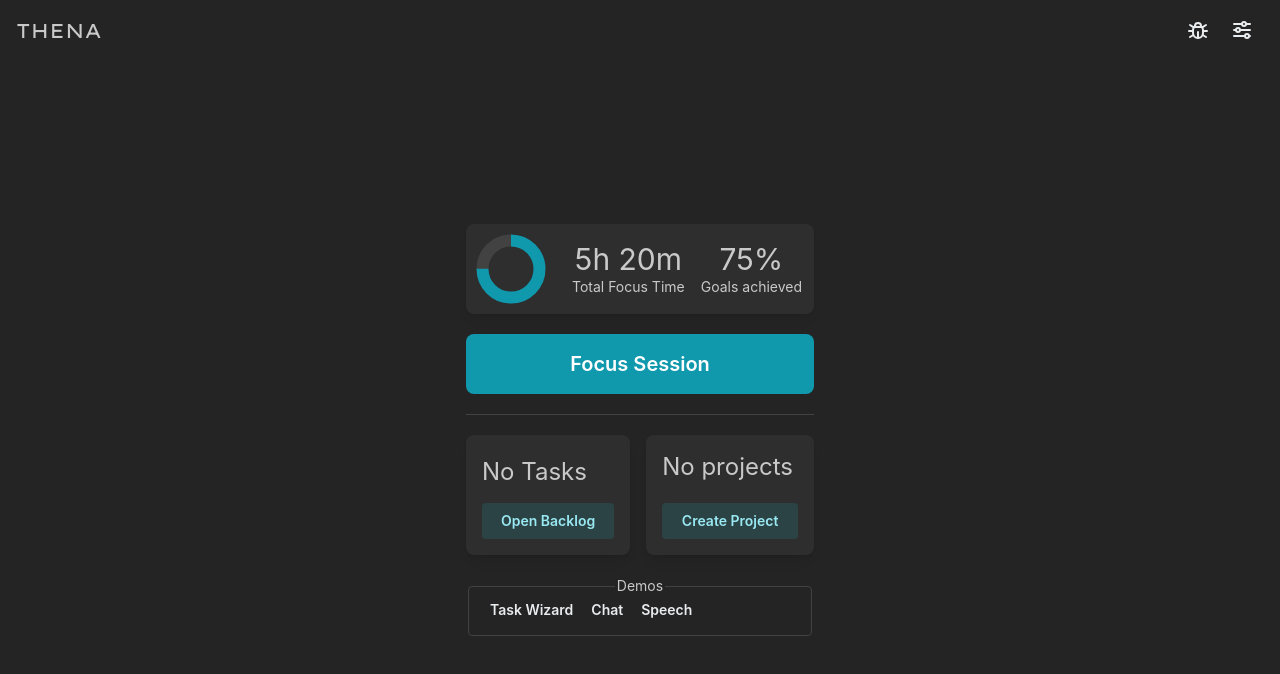
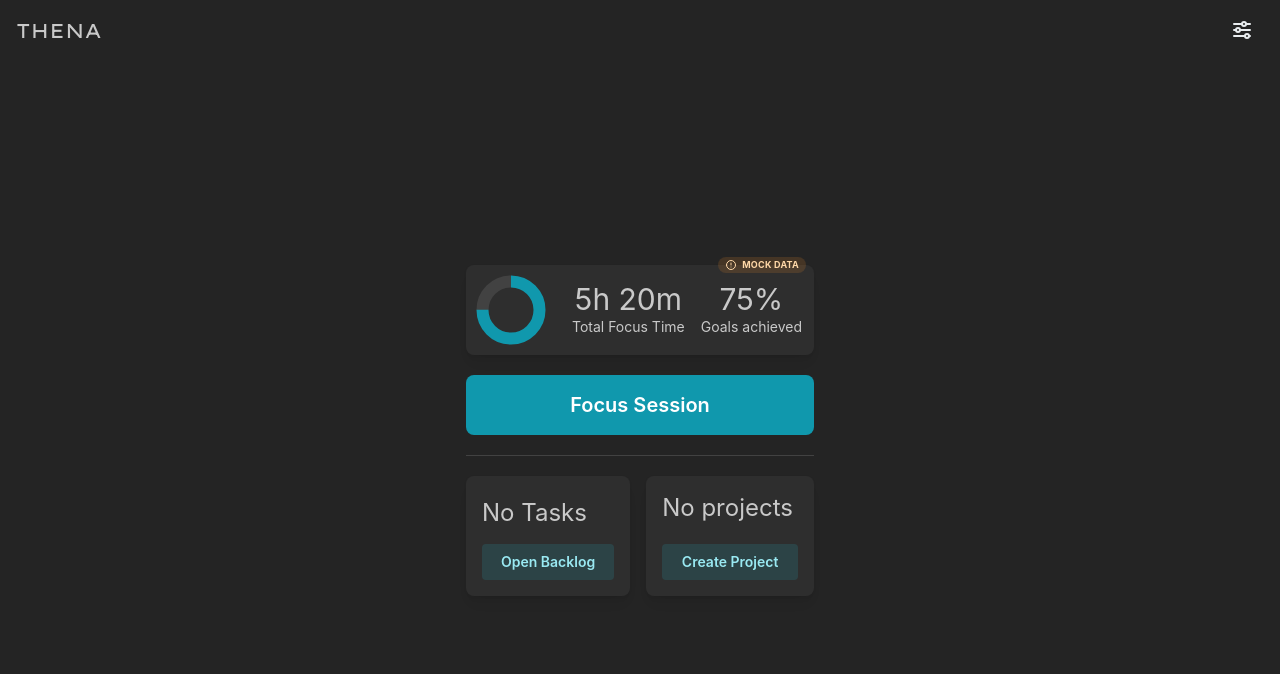
Before and after one commit to davincicoding-org/thena, a Next.js app: page / in a window 1280 px wide. Shown: the top 674 px of the page. Built offline with nearby package versions, Linux system fonts and the light colour scheme.

Commit message:
feat: improve home page

```diff
--- a/app/page.tsx
+++ b/app/page.tsx
@@ -4,7 +4,6 @@ import { useRef } from "react";
 import Link from "next/link";
 import {
   AppShell,
-  Avatar,
   Box,
   Button,
   Card,
@@ -14,23 +13,22 @@ import {
   Fieldset,
   Flex,
   Modal,
-  RingProgress,
   ScrollArea,
-  Skeleton,
   Space,
   Stack,
   Text,
   TextInput,
-  Tooltip,
 } from "@mantine/core";
 import { useDisclosure } from "@mantine/hooks";
 import { IconPlus } from "@tabler/icons-react";
 
 import type { TaskInput } from "@/core/task-management";
 import { SidePanel } from "@/ui/components/SidePanel";
+import { IntelligenceTile } from "@/ui/intelligence";
 import {
   Backlog,
   ProjectCreator,
+  ProjectsTile,
   taskFormOpts,
   useBacklog,
   useBacklogQueryOptions,
@@ -38,6 +36,8 @@ import {
   useTags,
   useTaskForm,
 } from "@/ui/task-management";
+
+const DEMO_DISABLED = true;
 
 const DEMO_PAGES = [
   {
@@ -54,10 +54,6 @@ const DEMO_PAGES = [
   },
 ];
 
-const PROJECT_SKELETONS = Array.from({ length: 10 }, (_, index) => (
-  <Skeleton key={index} height={38} width={38} radius="sm" />
-));
-
 export default function HomePage() {
   const { projects, createProject, loading: loadingProjects } = useProjects();
   const [isCreatingProject, projectCreatorModal] = useDisclosure();
@@ -73,29 +69,7 @@ export default function HomePage() {
     <AppShell.Main display="grid">
       <Center>
         <Stack gap="lg" className="w-fit" maw={500} p="lg">
-          <Card
-            p={0}
-            radius="md"
-            shadow="sm"
-            component={Link}
-            href="/intelligence"
-            className="transition-colors hover:bg-[var(--mantine-color-dark-5)]!"
-          >
-            <Flex gap="md" pr="sm" justify="space-evenly" align="center">
-              <RingProgress
-                size={90}
-                sections={[{ value: 75, color: "primary" }]}
-              />
-              <Stack gap={0} ta="center">
-                <Text className="text-3xl!">5h 20m</Text>
-                <Text size="sm">Total Focus Time</Text>
-              </Stack>
-              <Stack gap={0} ta="center">
-                <Text className="text-3xl!">75%</Text>
-                <Text size="sm">Goals achieved</Text>
-              </Stack>
-            </Flex>
-          </Card>
+          <IntelligenceTile />
           <Button
             size="xl"
             radius="md"
@@ -121,49 +95,15 @@ export default function HomePage() {
                 Open Backlog
               </Button>
             </Card>
-            <Card radius="md" shadow="sm" flex={1}>
-              <Card.Section mb={4}>
-                <ScrollArea scrollbars="x" scrollHideDelay={300}>
-                  <Flex gap="sm" p="md">
-                    {loadingProjects ? (
-                      PROJECT_SKELETONS
-                    ) : projects.length ? (
-                      projects.map((project) => (
-                        <Tooltip key={project.id} label={project.name}>
-                          <Avatar
-                            // component={Link}
-                            // href={`/projects/${project.id}`}
-                            // aria-label={`Open "${project.name}" project`}
-                            display="inline-block"
-                            size="md"
-                            radius="md"
-                            src={project.image}
-                            alt={project.name}
-                            color={project.color ?? "gray"}
-                            name={project.name}
+            <ProjectsTile
+              flex={1}
+              loading={loadingProjects}
+              items={projects}
+              onCreate={projectCreatorModal.open}
             />
-                        </Tooltip>
-                      ))
-                    ) : (
-                      <Text className="text-2xl!">No projects</Text>
-                    )}
-                  </Flex>
-                </ScrollArea>
-              </Card.Section>
-              <Button
-                mt="auto"
-                variant="light"
-                fullWidth
-                onClick={(e) => {
-                  projectCreatorModal.open();
-                  e.currentTarget.blur();
-                }}
-              >
-                Create Project
-              </Button>
-            </Card>
           </Flex>
 
+          {!DEMO_DISABLED && (
             <Fieldset legend="Demos" ta="center" p={0}>
               <ScrollArea scrollbars="x" scrollHideDelay={300}>
                 <Flex align="center" className="h-full" p="sm" pt={0}>
@@ -182,6 +122,7 @@ export default function HomePage() {
                 </Flex>
               </ScrollArea>
             </Fieldset>
+          )}
         </Stack>
       </Center>
 
@@ -232,13 +173,18 @@ function BacklogPanel({
 
   return (
     // TODO: Make side panel close on escape. Setting closeOnEscape={false} is a workaround, because pressing escape on the task adder form would the side panel.
-    <SidePanel opened={isOpen} closeOnEscape={false} onClose={onClose}>
-      <Flex className="h-full" direction="column" gap="md">
+    <SidePanel
+      opened={isOpen}
+      size="sm"
+      closeOnEscape={false}
+      onClose={onClose}
+    >
+      <Flex className="h-full" direction="column">
         <Backlog
           mode="edit"
           flex={1}
           tasks={tasks}
-          className="min-h-0"
+          className="min-h-0 rounded-b-none!"
           filters={filters}
           onFiltersUpdate={updateFilters}
           sort={sort}
@@ -250,7 +196,6 @@ function BacklogPanel({
           onCreateProject={createProject}
           onCreateTag={createTag}
         />
-        <Divider className="-mx-4" />
         <BacklogTaskAdder onSubmit={backlog.addTask} />
       </Flex>
     </SidePanel>
@@ -280,6 +225,7 @@ function BacklogTaskAdder({
       <Collapse in={!isAdding}>
         <Button
           variant="light"
+          radius={0}
           fullWidth
           size="md"
           leftSection={<IconPlus />}
@@ -300,7 +246,7 @@ function BacklogTaskAdder({
             void form.handleSubmit();
           }}
         >
-          <Stack gap="sm">
+          <Stack gap="sm" p="sm">
             <form.Field name="title">
               {(titleField) => (
                 <TextInput
--- a/app/shell.tsx
+++ b/app/shell.tsx
@@ -4,7 +4,7 @@ import Link from "next/link";
 import { usePathname } from "next/navigation";
 import { ActionIcon, AppShell, Flex, Modal, Text } from "@mantine/core";
 import { useDisclosure } from "@mantine/hooks";
-import { IconAdjustmentsHorizontal, IconBug } from "@tabler/icons-react";
+import { IconAdjustmentsHorizontal } from "@tabler/icons-react";
 
 import { Configuration } from "@/ui/misc/Configuration";
 import { cn } from "@/ui/utils";
@@ -37,18 +37,6 @@ export default function Shell({ children }: { children: React.ReactNode }) {
             color="gray"
             size="xl"
             ml="auto"
-            aria-label="Known Issues"
-            component={Link}
-            target="_blank"
-            href="https://app.gitbook.com/o/kPy0ezRDHB6tfpc9Csxy/s/dmh3WVogFloLqlQiuGx7/dev/known-issues"
-          >
-            <IconBug size={24} />
-          </ActionIcon>
-          <ActionIcon
-            variant="subtle"
-            color="gray"
-            size="xl"
-            // ml="auto"
             aria-label="Configuration"
             onClick={configModal.open}
           >
--- a/ui/components/SidePanel.tsx
+++ b/ui/components/SidePanel.tsx
@@ -1,5 +1,5 @@
+import type { DrawerProps } from "@mantine/core";
 import type { PropsWithChildren } from "react";
-import type { DrawerProps } from "@mantine/core";
 import { Drawer } from "@mantine/core";
 
 export function SidePanel({
@@ -13,7 +13,7 @@ export function SidePanel({
       offset={24}
       radius="md"
       classNames={{
-        body: "h-full",
+        body: "h-full p-0!",
       }}
       {...props}
     >
--- a/ui/deep-work/execution/FocusSession.tsx
+++ b/ui/deep-work/execution/FocusSession.tsx
@@ -1,4 +1,4 @@
-import { useEffect, useRef, useState } from "react";
+import { useEffect, useRef } from "react";
 import { Card, Flex, ScrollArea, Text } from "@mantine/core";
 import dayjs from "dayjs";
 import duration from "dayjs/plugin/duration";
--- /dev/null
+++ b/ui/intelligence/IntelligenceTile.tsx
@@ -0,0 +1,40 @@
+import { Badge, Card, Flex, RingProgress, Stack, Text } from "@mantine/core";
+import { IconAlertCircle } from "@tabler/icons-react";
+
+// eslint-disable-next-line @typescript-eslint/no-empty-object-type
+export interface IntelligenceTileProps {}
+
+export function IntelligenceTile({}: IntelligenceTileProps) {
+  return (
+    <Card
+      p={0}
+      radius="md"
+      shadow="sm"
+      className="relative overflow-visible! transition-colors hover:bg-[var(--mantine-color-dark-5)]!"
+    >
+      <Badge
+        pos="absolute"
+        top={0}
+        className="-translate-y-1/2"
+        right={8}
+        size="xs"
+        variant="light"
+        leftSection={<IconAlertCircle size={12} />}
+        color="orange"
+      >
+        Mock Data
+      </Badge>
+      <Flex gap="md" pr="sm" justify="space-evenly" align="center">
+        <RingProgress size={90} sections={[{ value: 75, color: "primary" }]} />
+        <Stack gap={0} ta="center">
+          <Text className="text-3xl!">5h 20m</Text>
+          <Text size="sm">Total Focus Time</Text>
+        </Stack>
+        <Stack gap={0} ta="center">
+          <Text className="text-3xl!">75%</Text>
+          <Text size="sm">Goals achieved</Text>
+        </Stack>
+      </Flex>
+    </Card>
+  );
+}
--- /dev/null
+++ b/ui/intelligence/index.ts
@@ -0,0 +1 @@
+export * from "./IntelligenceTile";
--- a/ui/task-management/index.ts
+++ b/ui/task-management/index.ts
@@ -13,7 +13,7 @@ export * from "./collection/utils";
 export * from "./metadata/ProjectCreator";
 export * from "./metadata/useProjects";
 export * from "./metadata/ProjectAvatar";
-
+export * from "./metadata/ProjectsTile";
 export * from "./metadata/TagCreator";
 export * from "./metadata/useTags";
 export * from "./metadata/TagBadge";
--- /dev/null
+++ b/ui/task-management/metadata/ProjectsTile.tsx
@@ -0,0 +1,74 @@
+import type { CardProps } from "@mantine/core";
+import {
+  Avatar,
+  Button,
+  Card,
+  Flex,
+  ScrollArea,
+  Skeleton,
+  Text,
+  Tooltip,
+} from "@mantine/core";
+
+import type { Project } from "@/core/task-management";
+
+const PROJECT_SKELETONS = Array.from({ length: 10 }, (_, index) => (
+  <Skeleton key={index} height={38} width={38} radius="sm" />
+));
+
+export interface ProjectsTileProps {
+  loading?: boolean;
+  items: Project[];
+  onCreate: () => void;
+}
+
+export function ProjectsTile({
+  loading,
+  items,
+  onCreate,
+  ...props
+}: ProjectsTileProps & CardProps) {
+  return (
+    <Card radius="md" shadow="sm" {...props}>
+      <Card.Section mb={4}>
+        <ScrollArea scrollbars="x" scrollHideDelay={300}>
+          <Flex gap="sm" p="md">
+            {loading ? (
+              PROJECT_SKELETONS
+            ) : items.length ? (
+              items.map((project) => (
+                <Tooltip key={project.id} label={project.name}>
+                  <Avatar
+                    // component={Link}
+                    // href={`/projects/${project.id}`}
+                    // aria-label={`Open "${project.name}" project`}
+                    display="inline-block"
+                    size="md"
+                    radius="md"
+                    src={project.image}
+                    alt={project.name}
+                    color={project.color ?? "gray"}
+                    name={project.name}
+                  />
+                </Tooltip>
+              ))
+            ) : (
+              <Text className="text-2xl!">No projects</Text>
+            )}
+          </Flex>
+        </ScrollArea>
+      </Card.Section>
+      <Button
+        mt="auto"
+        variant="light"
+        fullWidth
+        onClick={(e) => {
+          onCreate();
+          e.currentTarget.blur();
+        }}
+      >
+        Create Project
+      </Button>
+    </Card>
+  );
+}
```
Lines whose indentation alone changed are shown as unchanged.
